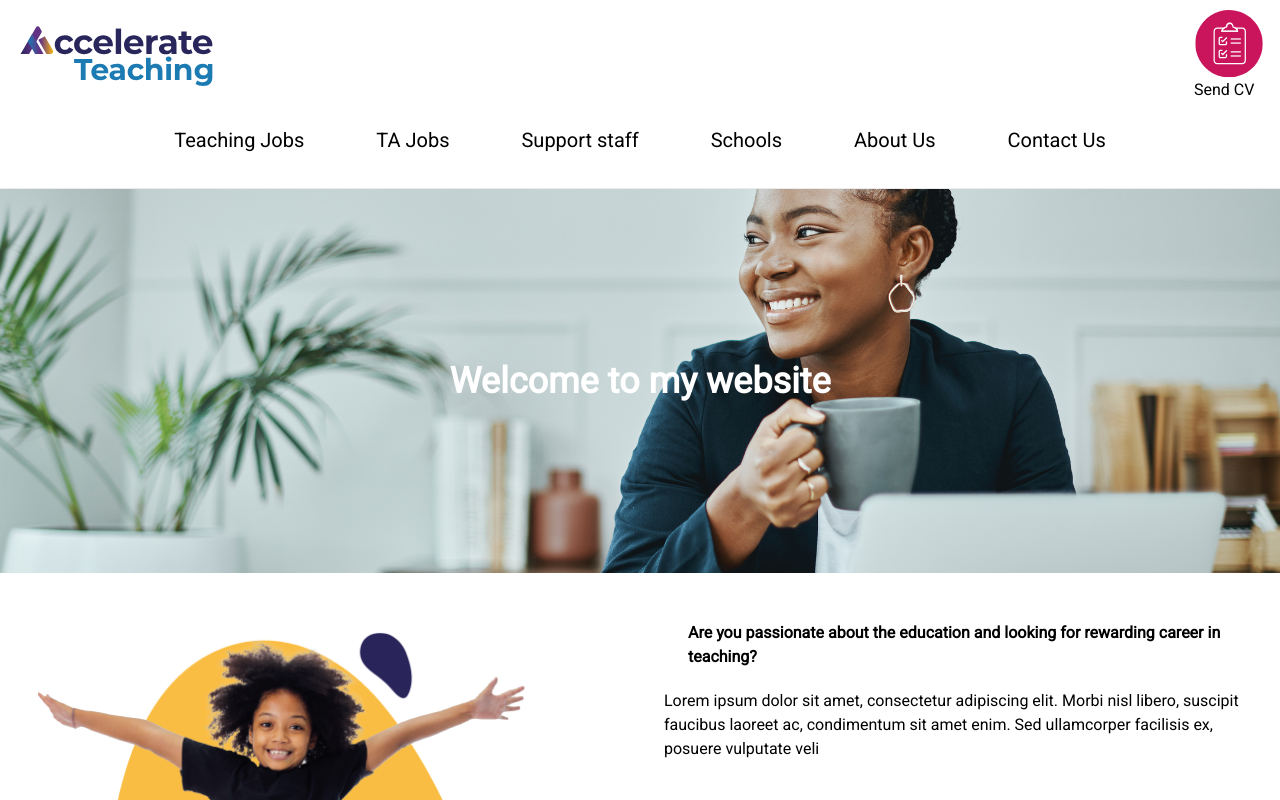
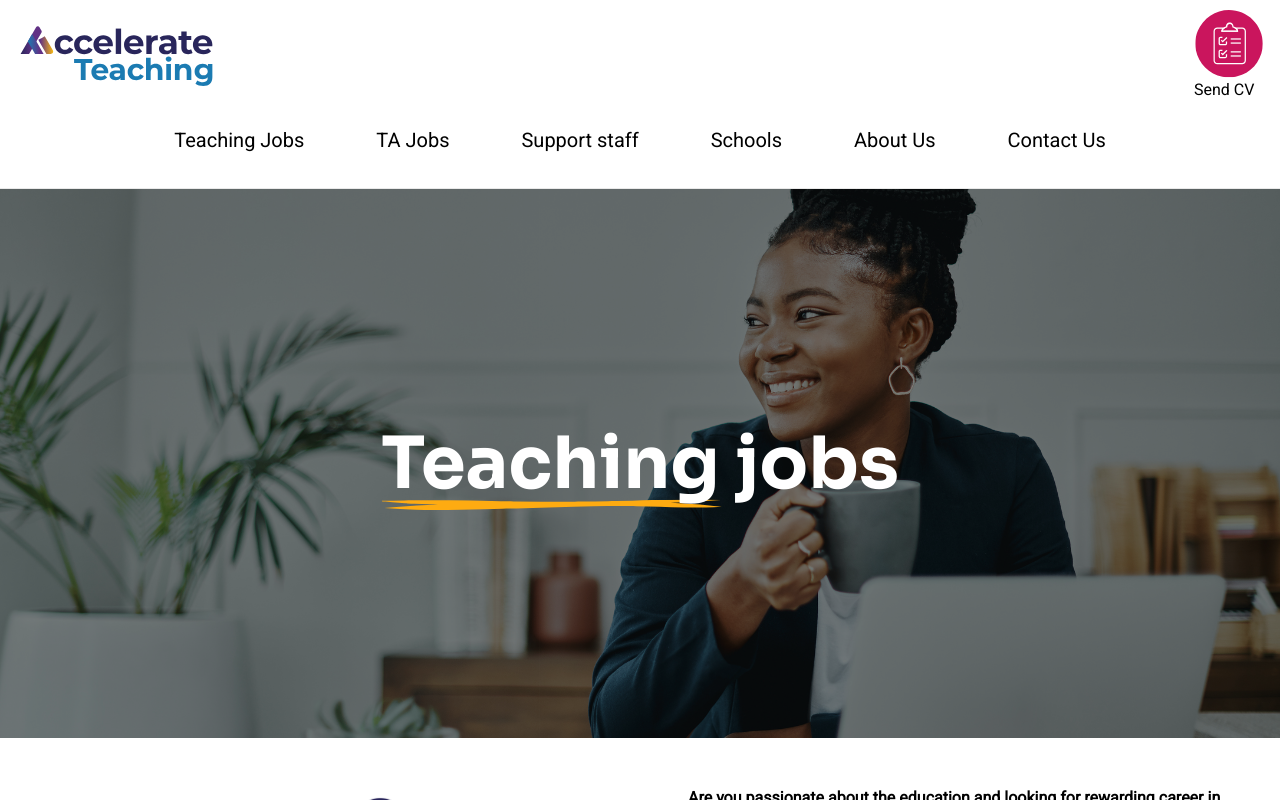
Before and after one commit to Arminbusatlic72/atfe, a Next.js app: page /teaching-jobs in a window 1280 px wide. Shown: the top 800 px of the page. Built offline with nearby package versions, Linux system fonts and the light colour scheme.

Commit message:
Styling Hero Section

```diff
--- a/src/components/HeroSection.js
+++ b/src/components/HeroSection.js
@@ -1,20 +1,22 @@
 import React from "react";
 import Image from "next/image";
 
-function Hero({ backgroundImage, headingText }) {
+function Hero({ backgroundImage, headingTextHighlighted, headingText }) {
   return (
-    <div
-      className="relative h-96"
-      style={{
-        backgroundImage: `url(${backgroundImage})`,
-        backgroundRepeat: "no-repeat",
-        backgroundSize: "cover",
-        backgroundPosition: "center"
-      }}
-    >
+    <div class="relative">
+      <img
+        className="md:aspect-[70/30] aspect-square object-cover"
+        src={backgroundImage}
+        alt="Image of a girl"
+      />
       <div className="absolute inset-0 bg-black opacity-50"></div>
       <div className="absolute inset-0 flex flex-col items-center justify-center">
-        <h2 className="text-white text-4xl font-bold">{headingText}</h2>
+        <h2 className="text-white text-5xl md:text-7xl font-bold font-headings">
+          <span className="hero-section__highlighted">
+            {headingTextHighlighted}
+          </span>{" "}
+          {headingText}
+        </h2>
       </div>
     </div>
   );
--- a/src/pages/_document.js
+++ b/src/pages/_document.js
@@ -9,7 +9,7 @@ export default function Document() {
           rel="stylesheet"
         />
         <link
-          href="https://fonts.googleapis.com/css2?family=Sora&display=swap"
+          href="https://fonts.googleapis.com/css2?family=Sora:wght@400;700&display=swap"
           rel="stylesheet"
         />
       </Head>
--- a/src/pages/teaching-jobs.js
+++ b/src/pages/teaching-jobs.js
@@ -11,7 +11,8 @@ function TeachingJobs() {
     <div>
       <HeroSection
         backgroundImage="/ATJobsHero.jpg"
-        headingText="Welcome to my website"
+        headingTextHighlighted="Teaching"
+        headingText="jobs"
       />
       <AboutTeachingJobsSection />
       <TeachingJobsSection />
--- a/src/styles/global.scss
+++ b/src/styles/global.scss
@@ -4,3 +4,4 @@
 @import "index.module";
 
 @import "button";
+@import "heroSection";
--- /dev/null
+++ b/src/styles/heroSection.scss
@@ -0,0 +1,19 @@
+.hero-section {
+  &__highlighted {
+    position: relative;
+    bottom: 0;
+    left: 0;
+    z-index: 1;
+    &::before {
+      content: "";
+      position: absolute;
+      background: url("/yellow-divider.svg");
+      background-size: contain;
+      width: 102%;
+      height: 15px;
+      background-repeat: no-repeat;
+      bottom: -5px;
+      z-index: -1;
+    }
+  }
+}
--- a/tailwind.config.js
+++ b/tailwind.config.js
@@ -24,12 +24,17 @@ module.exports = {
         200: "#b80357",
       },
       white: "#FFFFFF",
-      gray: "#ebebeb",
+      gray: "#e9e9e9",
+      black: "#000000",
     },
     fontFamily: {
       sans: ["Roboto", "sans-serif"],
       headings: ["Sora", "sans-serif"],
     },
+    aspectRatio: {
+      "70/30": "70 / 30",
+      square: "1 / 1",
+    },
   },
   plugins: [],
 };
```
Also changed, not shown: public/yellow-divider.svg (added).
